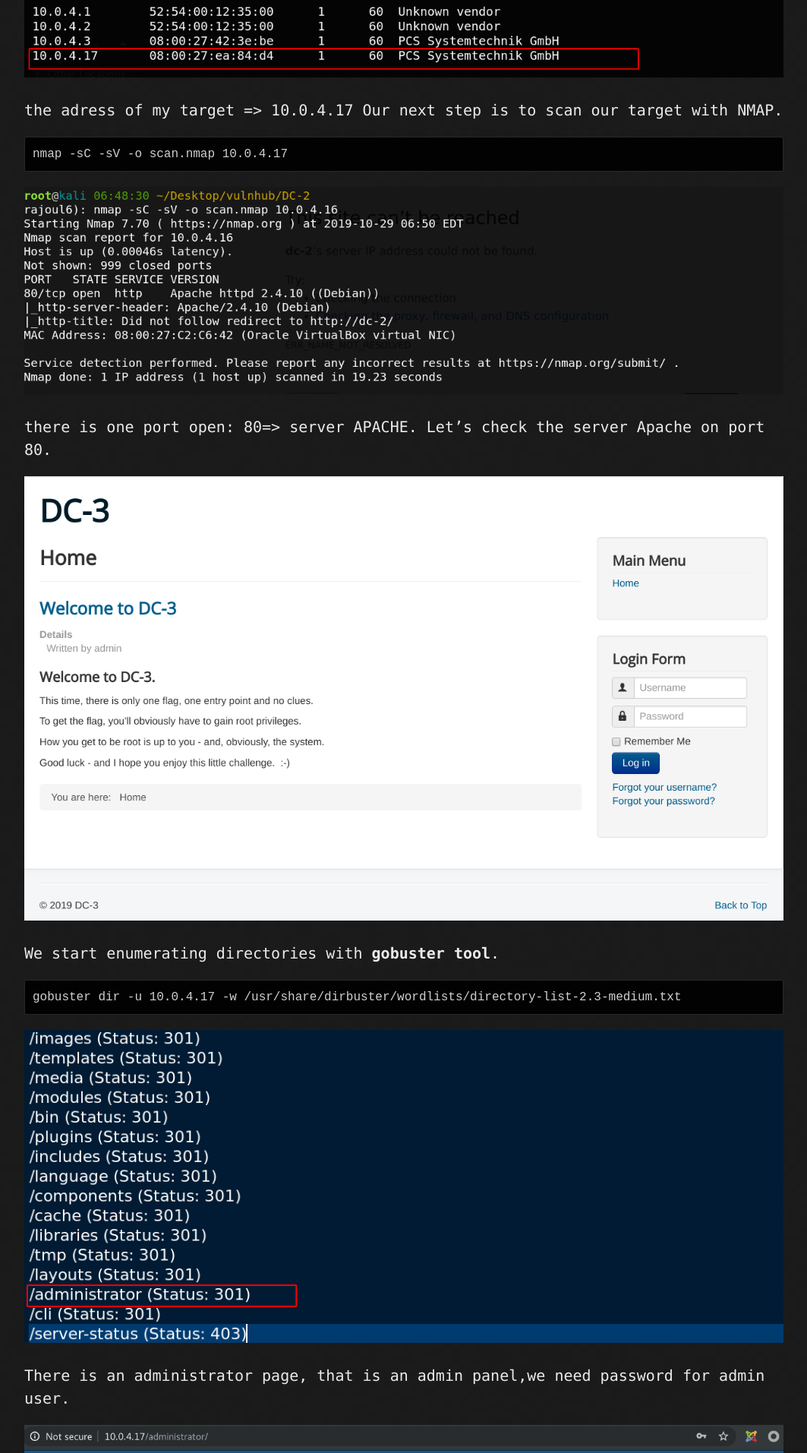
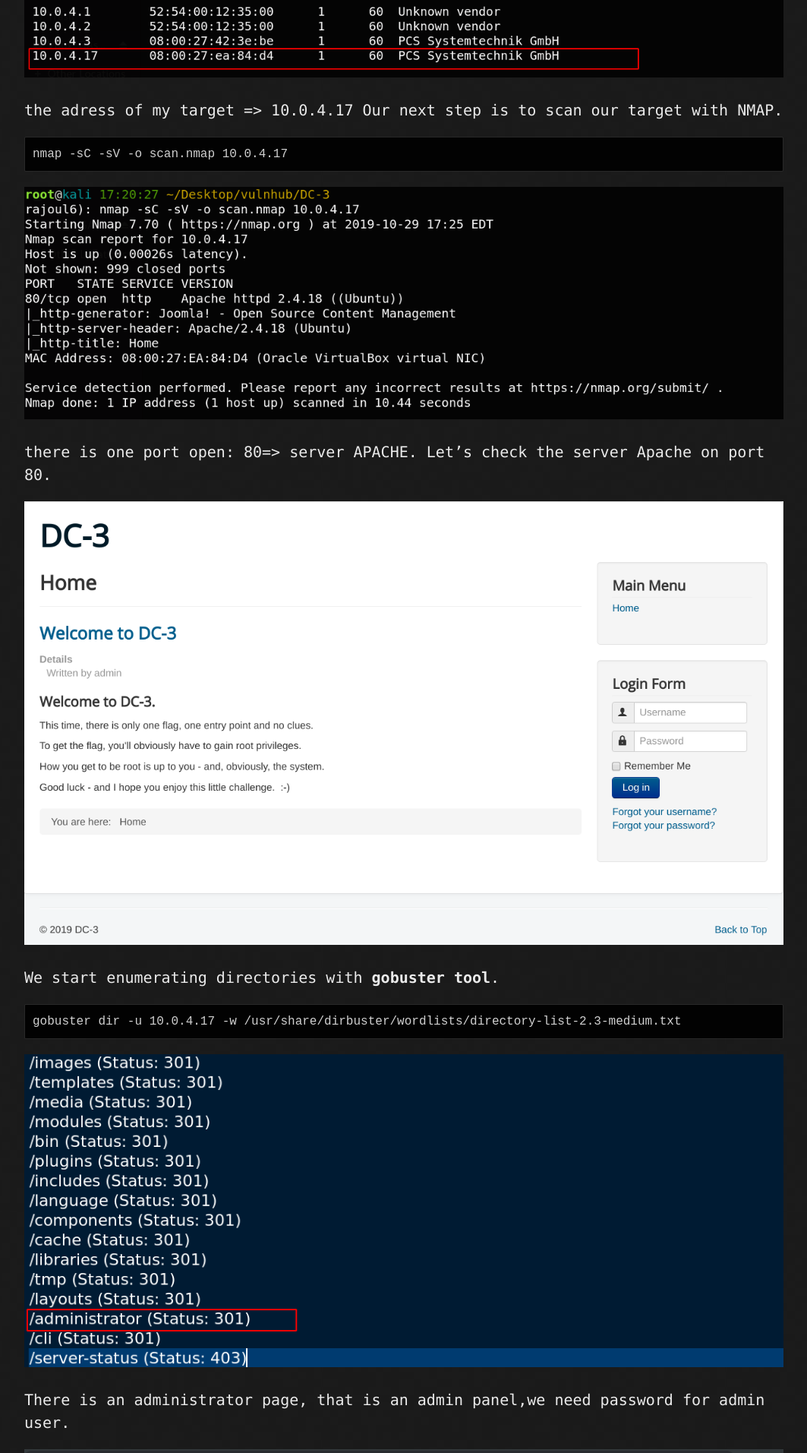
Before and after one commit to rajoul/rajoul.github.io, a Jekyll site: the page built from my_write_up/DC-3.md, in a window 1280 px wide. Shown: the part 1065-2978 px from the top of the page at 76% size, without its empty margins (108-1171 px from the left). Built offline with Jekyll 4.4.1, drawn with Linux system fonts in a browser that asks for light colours; our own code applies the rules of GitHub Pages for plain Markdown files.

Commit message:
Update DC-3.md

````diff
--- a/my_write_up/DC-3.md
+++ b/my_write_up/DC-3.md
@@ -12,7 +12,7 @@
 nmap -sC -sV -o scan.nmap 10.0.4.17
 ```
 <p align="center">
-  <img src="https://rajoul.github.io/my_write_up/image/DC-2/scan.png">
+  <img src="https://rajoul.github.io/my_write_up/image/DC-3/scan.png">
 </p>
 there is one port open: 80=> server APACHE.
 Let's check the server Apache on port 80.
````
